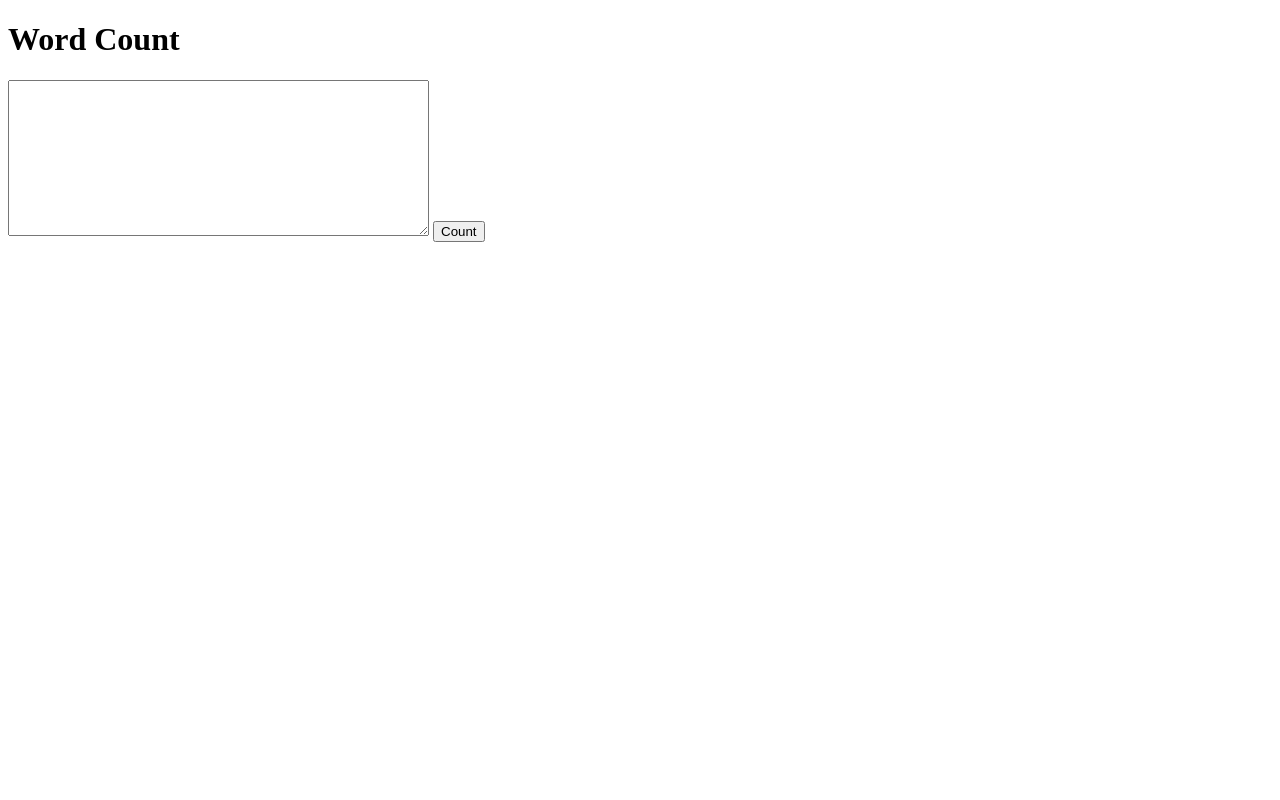
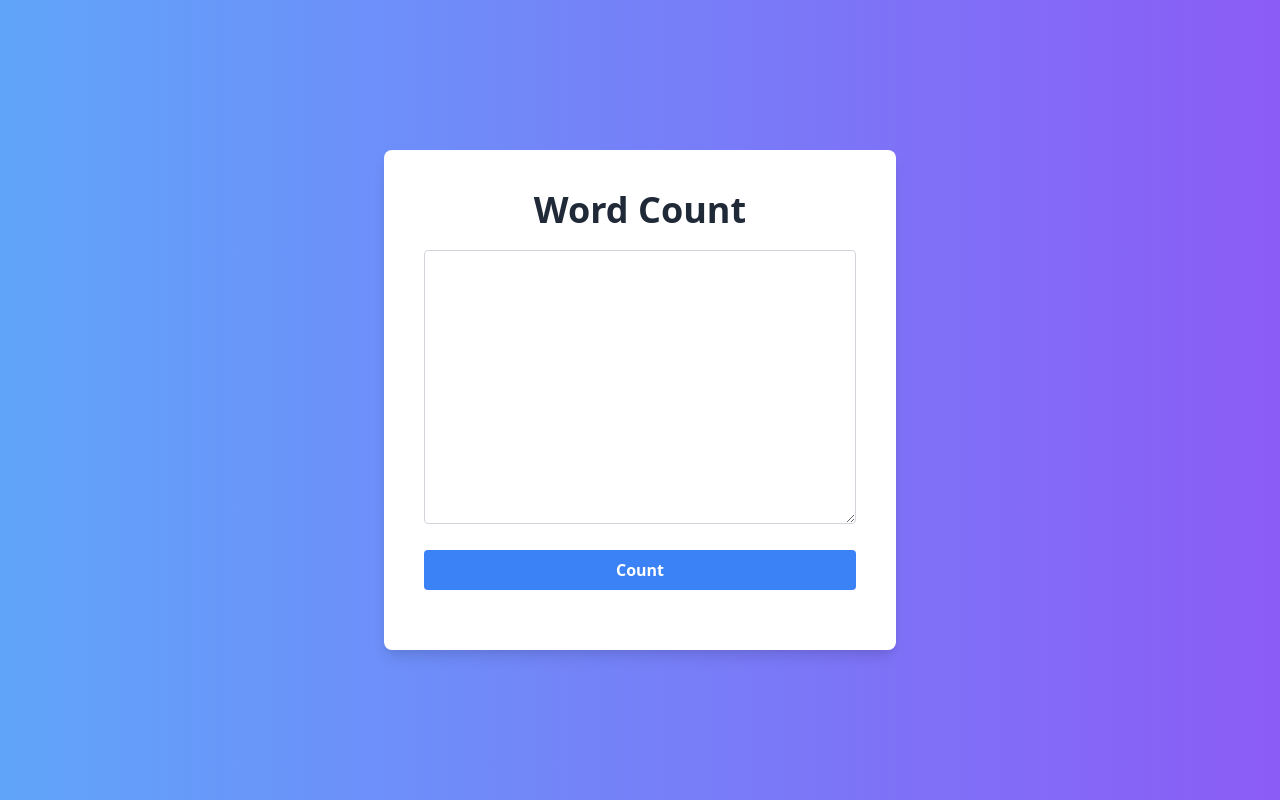
Before and after one commit to PawiX25/CountMyWords, a plain HTML site: page index.html in a window 1280 px wide. Drawn offline with nearby package versions, Linux system fonts and the light colour scheme.

Commit message:
Update index.html with improved styling and layout

```diff
--- a/index.html
+++ b/index.html
@@ -2,15 +2,18 @@
 <html>
 <head>
     <title>Word Count</title>
+    <link href="https://cdn.jsdelivr.net/npm/tailwindcss@2.2.19/dist/tailwind.min.css" rel="stylesheet">
 </head>
-<body>
-    <h1>Word Count</h1>
+<body class="bg-gradient-to-r from-blue-400 to-purple-500 min-h-screen flex items-center justify-center">
+    <div class="bg-white p-10 rounded-lg shadow-lg w-full max-w-lg">
+        <h1 class="text-4xl font-bold mb-5 text-center text-gray-800">Word Count</h1>
 
-    <textarea id="input" rows="10" cols="50"></textarea>
+        <textarea id="input" rows="10" class="w-full p-4 border border-gray-300 rounded mb-5 focus:outline-none focus:ring-2 focus:ring-blue-500"></textarea>
 
-    <button onclick="countWords()">Count</button>
+        <button onclick="countWords()" class="w-full bg-blue-500 hover:bg-blue-700 text-white font-bold py-2 px-4 rounded focus:outline-none focus:shadow-outline">Count</button>
 
-    <p id="result"></p>
+        <p id="result" class="mt-5 text-lg text-center text-gray-700"></p>
+    </div>
 
     <script src="script.js"></script>
 </body>
```
